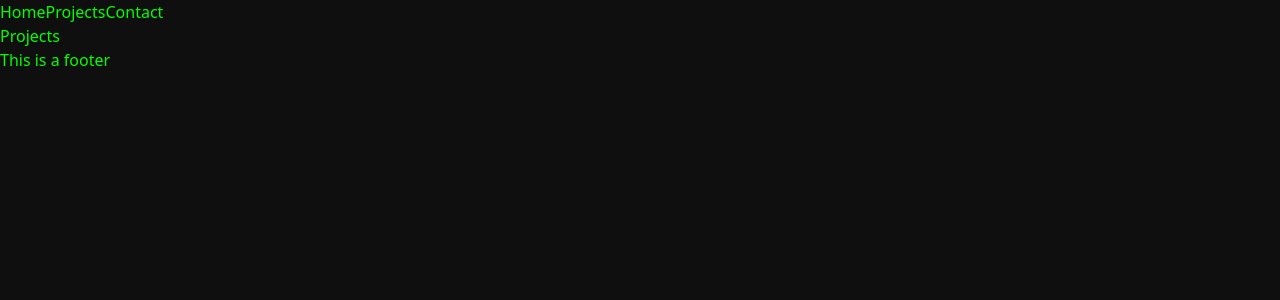
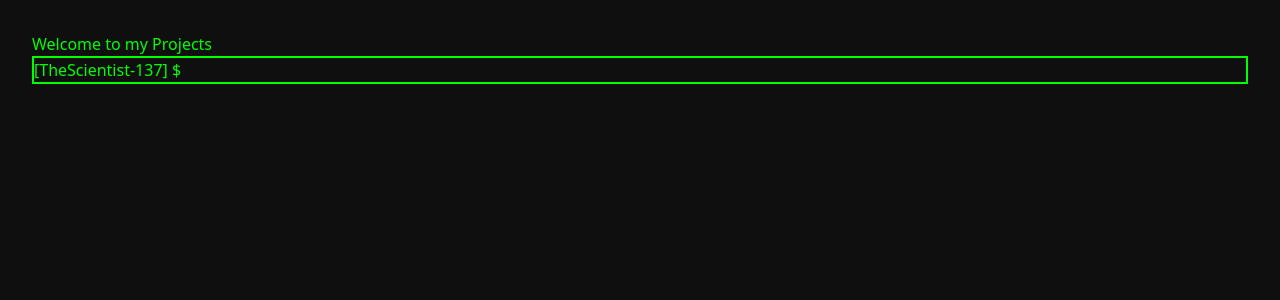
Before and after one commit to TheScientist137/portfolio-2025, a React (Vite) app: page /projects in a window 1280 px wide. Shown: the top 300 px of the page. Built offline with nearby package versions, Linux system fonts and the light colour scheme.

Commit message:
terminal emulator created on Terminal component and implemented succesfully (without styles)

```diff
--- a/src/components/Layout.tsx
+++ b/src/components/Layout.tsx
@@ -1,20 +1,16 @@
-import { Link, Outlet } from "react-router";
+import { Outlet } from "react-router";
+import Terminal from "./Terminal";
 
 export default function Layout() {
  return (
   // introducir retro font
-  <div className="min-h-screen bg-retroBlack text-retroGreen">
-   <nav>
-    <Link to='/'>Home</Link>
-    <Link to='/projects'>Projects</Link>
-    <Link to='/contact'>Contact</Link>
-   </nav>
-
+  <div className="min-h-screen bg-retroBlack text-retroGreen p-8">
+   {/* CRT Effect */}
    <main>
     <Outlet />
    </main>
 
-   <footer>This is a footer</footer>
+   <Terminal />
   </div>
  )
 }
--- /dev/null
+++ b/src/components/Terminal.tsx
@@ -0,0 +1,65 @@
+// Entender y recrear el codigo desde cero!!!!!!!!!!!!!!!!!!!!!!!!!1
+
+import { useState } from "react";
+import { useNavigate } from "react-router";
+
+export default function Terminal() {
+ const [input, setInput] = useState('');
+ const [output, setOutput] = useState<string[]>([]);
+ const navigate = useNavigate();
+
+ const handleCommand = (inputCommand: string) => {
+  const trimmedCommand = inputCommand.trim().toLocaleLowerCase(); // input text formmatter
+  // Entender mejor!!!!!
+  if (!trimmedCommand) return; // Does not proccess empty commands
+
+  setOutput(prev => [...prev, `> ${inputCommand}`])
+
+  switch (inputCommand) {
+   case 'about':
+    setOutput(prev => [...prev, 'Guillermo Casado - Fullstack Developer']);
+    break;
+   case 'home':
+    navigate('/');
+    break;
+   case 'projects':
+    navigate('/projects');
+    break;
+   case 'contact':
+    navigate('/contact');
+    break;
+   case 'clear':
+    setOutput([]); // Clean output and finish ejecution
+    setInput('');
+    return;
+   case 'help':
+    setOutput(prev => [...prev, 'Available commands: about, home, projects, contact, clear, help']);
+    break;
+   default:
+    setOutput(prev => [...prev, `Command not found: ${inputCommand}`])
+  }
+  setInput('');
+ }
+
+ return (
+  <div className="border-2">
+   <div> {/* Output Line Container */}
+    {output.map((line, index) => (
+     <p key={index}>{line}</p>
+    ))}
+   </div>
+
+   <div> {/* Input Container */}
+    <span>[TheScientist-137] $ </span>
+    <input
+     type="text"
+     value={input}
+     onChange={(e) => setInput(e.target.value)}
+     onKeyDown={(e) => e.key === 'Enter' && handleCommand(input)}
+     className="outline-none"
+    />
+    <span className="w-24 blink" />
+   </div>
+  </div>
+ )
+}
--- a/src/pages/Contact.tsx
+++ b/src/pages/Contact.tsx
@@ -2,6 +2,7 @@ export default function Contact() {
  return (
   <div>
    <h1>Contact</h1>
+   <p>You can contact contact me on:</p>
   </div>
  )
 }
--- a/src/pages/Home.tsx
+++ b/src/pages/Home.tsx
@@ -1,7 +1,10 @@
+// Add Terminal -- in all pages?
+
 export default function Home() {
  return (
   <div>
    <h1>Welcome to my portfolio!</h1>
+   {/*  Terminal Component */}
   </div>
  )
 }
--- a/src/pages/Projects.tsx
+++ b/src/pages/Projects.tsx
@@ -1,7 +1,7 @@
 export default function Projects() {
  return (
   <div>
-   <h1>Projects</h1>
+   <h1>Welcome to my Projects</h1>
   </div>
  )
 }
```
